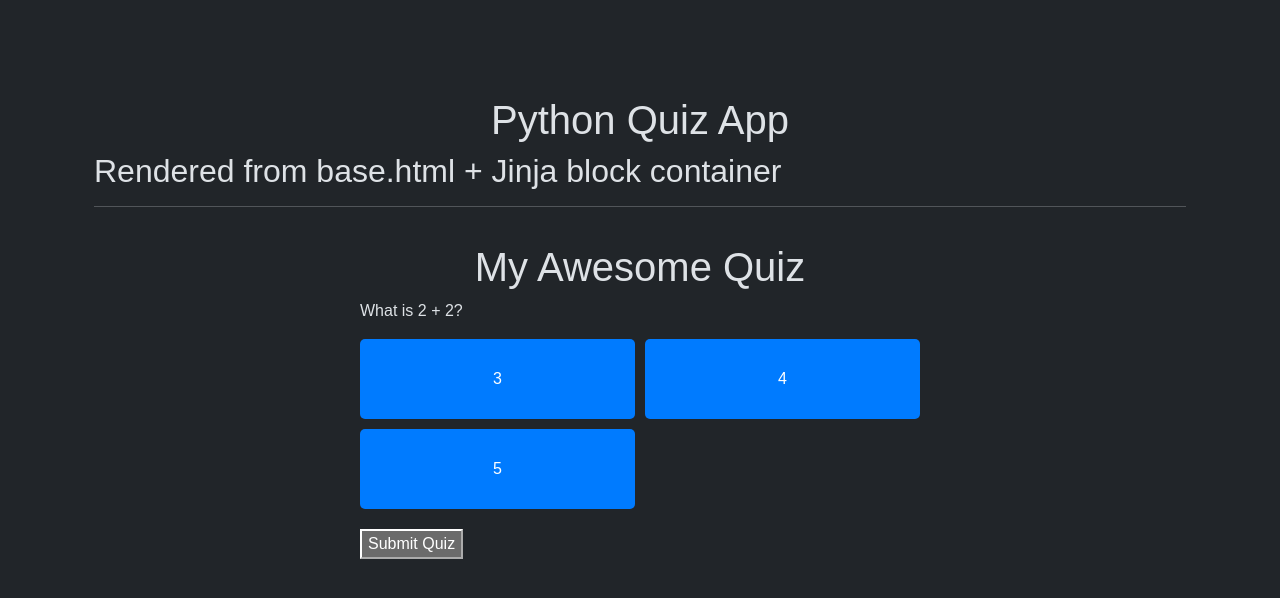
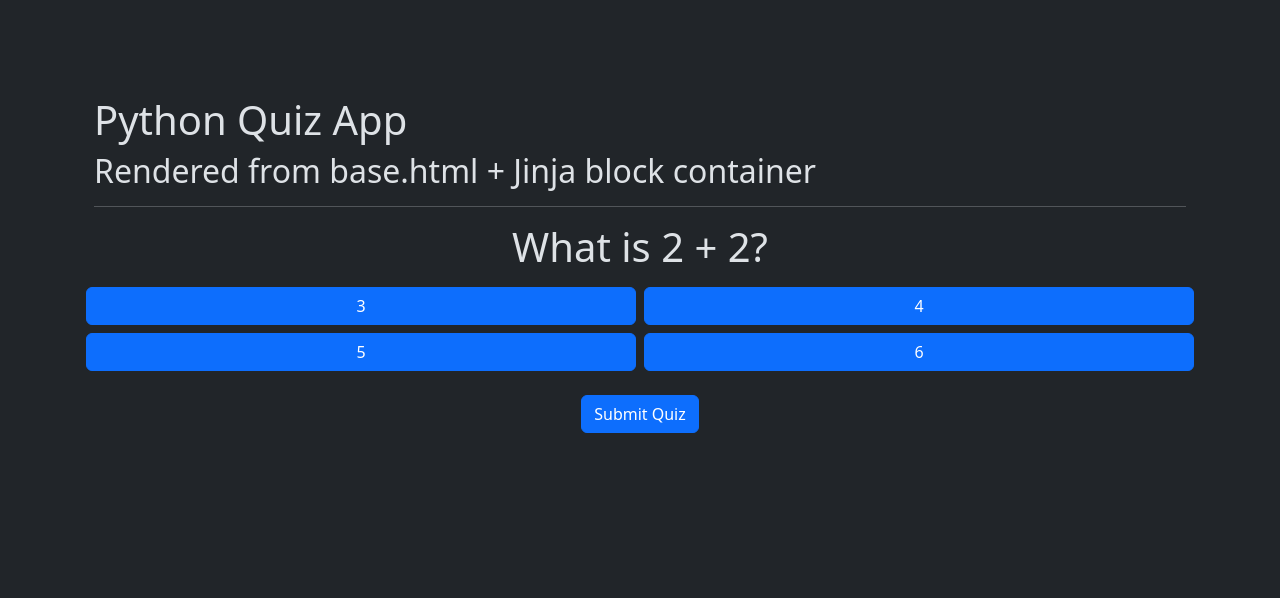
Before and after one commit to christopher-ga/quizzy, a Flask app: page /questionpage/ in a window 1280 px wide. Shown: the top 598 px of the page. Run offline with Flask 3, Linux system fonts and the light colour scheme; some libraries are stand-ins or nearby versions.

Commit message:
use bootstrap, style buttons

```diff
--- a/app/api/question_page.py
+++ b/app/api/question_page.py
@@ -5,7 +5,7 @@ question_page = Blueprint('question_page', __name__)
 
 
 # Sample quiz data
-quiz_title = "My Awesome Quiz"
+quiz_title = "My Even More Awesome Quiz"
 questions = [
     {
         "id": 1,
@@ -14,9 +14,28 @@ questions = [
             {"id": "a", "choice_text": "3"},
             {"id": "b", "choice_text": "4"},
             {"id": "c", "choice_text": "5"},
+            {"id": "d", "choice_text": "6"},
         ],
     },
-    # Add more questions here...
+#     {
+#         "id": 2,
+#         "question_text": "What is 1 + 2?",
+#         "choices": [
+#             {"id": "a", "choice_text": "3"},
+#             {"id": "b", "choice_text": "4"},
+#             {"id": "c", "choice_text": "5"},
+#         ],
+#     },
+# {
+#         "id": 3,
+#         "question_text": "What is 3 + 2?",
+#         "choices": [
+#             {"id": "a", "choice_text": "3"},
+#             {"id": "b", "choice_text": "4"},
+#             {"id": "c", "choice_text": "5"},
+
+#         ],
+#     }
 ]
 
 @question_page.route('/')
--- a/app/templates/game/question_page.html
+++ b/app/templates/game/question_page.html
@@ -1,27 +1,32 @@
 {% extends 'base.html' %}
 {% block head %}
+<style>
 
-    <link rel="stylesheet" href="{{ url_for('static', filename='style/styles.css') }}">
+        input[type="radio"]{
+        display: none;
+        }
+    </style>
 {% endblock %}
-
 {% block container %}
-    <div class="quiz-container">
-        <h1>{{ quiz_title }}</h1>
         <form method="POST" action="{{ url_for('question_page.submit_quiz') }}">
             {% for question in questions %}
-            <div class="question">
-                <p>{{ question.question_text }}</p>
-                <div class="answers-container">
+            <div class="question mb-4">
+                <h1 align="center">{{ question.question_text }}</h1>
+                <div class="row">
                     {% for choice in question.choices %}
-                    <label>
-                        <input type="radio" name="{{ question.id }}" value="{{ choice.id }}" class="answer-btn">
-                        <span class="btn-text">{{ choice.choice_text }}</span>
-                    </label>
+                    <div class="col-6 g-2">
+                        <label class="btn btn-primary d-flex align-items-center justify-content-center">
+                            <input type="radio" name="{{ question.id }}" value="{{ choice.id }}" class="answer-btn">
+                            {{ choice.choice_text }}
+                        </label>
+                    </div>
                     {% endfor %}
                 </div>
             </div>
             {% endfor %}
-            <button type="submit">Submit Quiz</button>
+            <div align="center">
+            <button type="submit" class="btn btn-primary align-items-center" >Submit Quiz</button>
+            </div>
         </form>
-    </div>
+
 {% endblock %}
```
